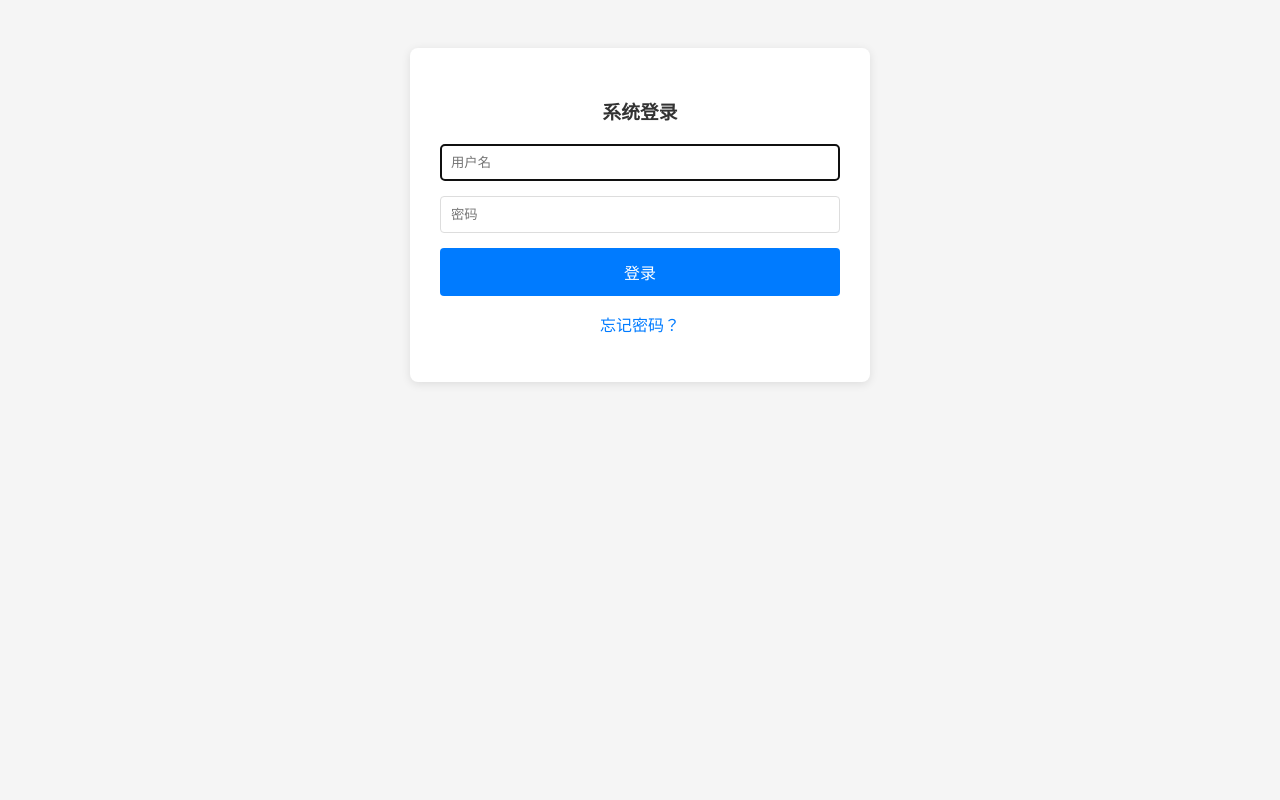
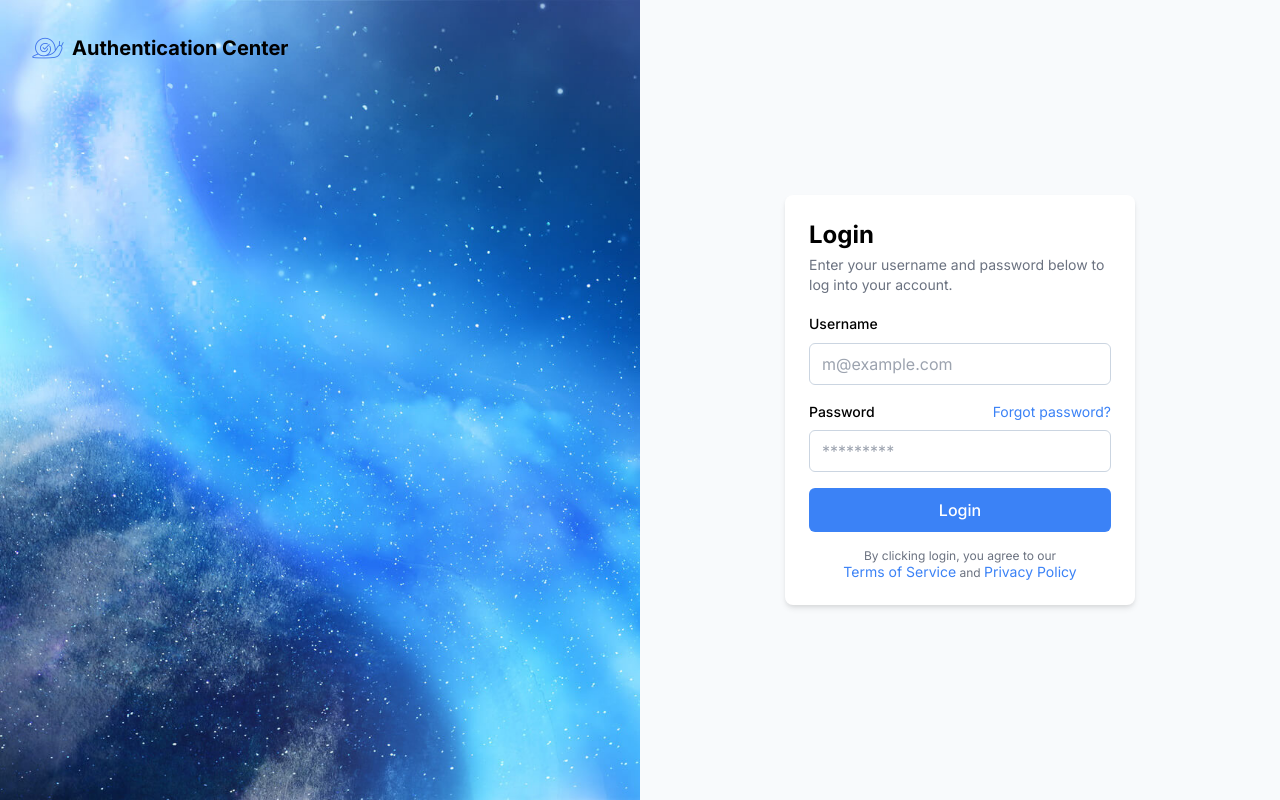
Before and after one commit to haiyinlong/Snail, a Spring app: template authentication/src/main/resources/templates/login.html in a window 1280 px wide. Run offline with Thymeleaf, Linux system fonts and the light colour scheme; the template is opened without the code that fills it, so the values that code supplies are empty; some of the project's set-up classes (security, data sources, template engines, error pages and the like) are left out, and stand-ins take their place; some libraries are stand-ins or nearby versions.

Commit message:
fix: 修改登录界面

```diff
--- a/authentication/src/main/java/com/haiyinlong/snail/authentication/infrastructure/config/SecurityConfig.java
+++ b/authentication/src/main/java/com/haiyinlong/snail/authentication/infrastructure/config/SecurityConfig.java
@@ -17,7 +17,8 @@ public class SecurityConfig {
             .requestMatchers("/oauth2/jwks").permitAll().requestMatchers("/oauth2/.well-known/**").permitAll()
             // 登录和错误页面
             .requestMatchers("/login", "/error", "/connect/logout").permitAll()
-            .requestMatchers("/assets/**", "/css/**", "/js/**", "/images/**", "/favicon.ico", "/default-ui.css")
+            .requestMatchers("/assets/**", "/css/**", "/fonts/**", "/js/**", "/images/**", "/favicon.ico",
+                "/default-ui.css")
             .permitAll()
             // 其他所有请求需要认证
             .anyRequest().authenticated()).oauth2ResourceServer(oauth2 -> oauth2.jwt(jwt -> {
--- /dev/null
+++ b/authentication/src/main/resources/static/css/fonts.css
@@ -0,0 +1,279 @@
+/* cyrillic-ext */
+@font-face {
+    font-family: 'Inter';
+    font-style: normal;
+    font-weight: 400;
+    font-display: swap;
+    src: url('../fonts/Inter-Cyrillic-Ext.woff2') format('woff2');
+    unicode-range: U+0460-052F, U+1C80-1C8A, U+20B4, U+2DE0-2DFF, U+A640-A69F, U+FE2E-FE2F;
+}
+
+/* cyrillic */
+@font-face {
+    font-family: 'Inter';
+    font-style: normal;
+    font-weight: 400;
+    font-display: swap;
+    src: url('../fonts/Inter-Cyrillic.woff2') format('woff2');
+    unicode-range: U+0301, U+0400-045F, U+0490-0491, U+04B0-04B1, U+2116;
+}
+
+/* greek-ext */
+@font-face {
+    font-family: 'Inter';
+    font-style: normal;
+    font-weight: 400;
+    font-display: swap;
+    src: url('../fonts/Inter-Greek-Ext.woff2') format('woff2');
+    unicode-range: U+1F00-1FFF;
+}
+
+/* greek */
+@font-face {
+    font-family: 'Inter';
+    font-style: normal;
+    font-weight: 400;
+    font-display: swap;
+    src: url('../fonts/Inter-Greek.woff2') format('woff2');
+    unicode-range: U+0370-0377, U+037A-037F, U+0384-038A, U+038C, U+038E-03A1, U+03A3-03FF;
+}
+
+/* vietnamese */
+@font-face {
+    font-family: 'Inter';
+    font-style: normal;
+    font-weight: 400;
+    font-display: swap;
+    src: url('../fonts/Inter-Vietnamese.woff2') format('woff2');
+    unicode-range: U+0102-0103, U+0110-0111, U+0128-0129, U+0168-0169, U+01A0-01A1, U+01AF-01B0, U+0300-0301, U+0303-0304, U+0308-0309, U+0323, U+0329, U+1EA0-1EF9, U+20AB;
+}
+
+/* latin-ext */
+@font-face {
+    font-family: 'Inter';
+    font-style: normal;
+    font-weight: 400;
+    font-display: swap;
+    src: url('../fonts/Inter-Latin-Ext.woff2') format('woff2');
+    unicode-range: U+0100-02BA, U+02BD-02C5, U+02C7-02CC, U+02CE-02D7, U+02DD-02FF, U+0304, U+0308, U+0329, U+1D00-1DBF, U+1E00-1E9F, U+1EF2-1EFF, U+2020, U+20A0-20AB, U+20AD-20C0, U+2113, U+2C60-2C7F, U+A720-A7FF;
+}
+
+/* latin */
+@font-face {
+    font-family: 'Inter';
+    font-style: normal;
+    font-weight: 400;
+    font-display: swap;
+    src: url('../fonts/Inter-Latin.woff2') format('woff2');
+    unicode-range: U+0000-00FF, U+0131, U+0152-0153, U+02BB-02BC, U+02C6, U+02DA, U+02DC, U+0304, U+0308, U+0329, U+2000-206F, U+20AC, U+2122, U+2191, U+2193, U+2212, U+2215, U+FEFF, U+FFFD;
+}
+
+/* cyrillic-ext */
+@font-face {
+    font-family: 'Inter';
+    font-style: normal;
+    font-weight: 500;
+    font-display: swap;
+    src: url('../fonts/Inter-Cyrillic-Ext.woff2') format('woff2');
+    unicode-range: U+0460-052F, U+1C80-1C8A, U+20B4, U+2DE0-2DFF, U+A640-A69F, U+FE2E-FE2F;
+}
+
+/* cyrillic */
+@font-face {
+    font-family: 'Inter';
+    font-style: normal;
+    font-weight: 500;
+    font-display: swap;
+    src: url('../fonts/Inter-Cyrillic.woff2') format('woff2');
+    unicode-range: U+0301, U+0400-045F, U+0490-0491, U+04B0-04B1, U+2116;
+}
+
+/* greek-ext */
+@font-face {
+    font-family: 'Inter';
+    font-style: normal;
+    font-weight: 500;
+    font-display: swap;
+    src: url('../fonts/Inter-Greek-Ext.woff2') format('woff2');
+    unicode-range: U+1F00-1FFF;
+}
+
+/* greek */
+@font-face {
+    font-family: 'Inter';
+    font-style: normal;
+    font-weight: 500;
+    font-display: swap;
+    src: url('../fonts/Inter-Greek.woff2') format('woff2');
+    unicode-range: U+0370-0377, U+037A-037F, U+0384-038A, U+038C, U+038E-03A1, U+03A3-03FF;
+}
+
+/* vietnamese */
+@font-face {
+    font-family: 'Inter';
+    font-style: normal;
+    font-weight: 500;
+    font-display: swap;
+    src: url('../fonts/Inter-Vietnamese.woff2') format('woff2');
+    unicode-range: U+0102-0103, U+0110-0111, U+0128-0129, U+0168-0169, U+01A0-01A1, U+01AF-01B0, U+0300-0301, U+0303-0304, U+0308-0309, U+0323, U+0329, U+1EA0-1EF9, U+20AB;
+}
+
+/* latin-ext */
+@font-face {
+    font-family: 'Inter';
+    font-style: normal;
+    font-weight: 500;
+    font-display: swap;
+    src: url('../fonts/Inter-Latin-Ext.woff2') format('woff2');
+    unicode-range: U+0100-02BA, U+02BD-02C5, U+02C7-02CC, U+02CE-02D7, U+02DD-02FF, U+0304, U+0308, U+0329, U+1D00-1DBF, U+1E00-1E9F, U+1EF2-1EFF, U+2020, U+20A0-20AB, U+20AD-20C0, U+2113, U+2C60-2C7F, U+A720-A7FF;
+}
+
+/* latin */
+@font-face {
+    font-family: 'Inter';
+    font-style: normal;
+    font-weight: 500;
+    font-display: swap;
+    src: url('../fonts/Inter-Latin.woff2') format('woff2');
+    unicode-range: U+0000-00FF, U+0131, U+0152-0153, U+02BB-02BC, U+02C6, U+02DA, U+02DC, U+0304, U+0308, U+0329, U+2000-206F, U+20AC, U+2122, U+2191, U+2193, U+2212, U+2215, U+FEFF, U+FFFD;
+}
+
+/* cyrillic-ext */
+@font-face {
+    font-family: 'Inter';
+    font-style: normal;
+    font-weight: 600;
+    font-display: swap;
+    src: url('../fonts/Inter-Cyrillic-Ext.woff2') format('woff2');
+    unicode-range: U+0460-052F, U+1C80-1C8A, U+20B4, U+2DE0-2DFF, U+A640-A69F, U+FE2E-FE2F;
+}
+
+/* cyrillic */
+@font-face {
+    font-family: 'Inter';
+    font-style: normal;
+    font-weight: 600;
+    font-display: swap;
+    src: url('../fonts/Inter-Cyrillic.woff2') format('woff2');
+    unicode-range: U+0301, U+0400-045F, U+0490-0491, U+04B0-04B1, U+2116;
+}
+
+/* greek-ext */
+@font-face {
+    font-family: 'Inter';
+    font-style: normal;
+    font-weight: 600;
+    font-display: swap;
+    src: url('../fonts/Inter-Greek-Ext.woff2') format('woff2');
+    unicode-range: U+1F00-1FFF;
+}
+
+/* greek */
+@font-face {
+    font-family: 'Inter';
+    font-style: normal;
+    font-weight: 600;
+    font-display: swap;
+    src: url('../fonts/Inter-Greek.woff2') format('woff2');
+    unicode-range: U+0370-0377, U+037A-037F, U+0384-038A, U+038C, U+038E-03A1, U+03A3-03FF;
+}
+
+/* vietnamese */
+@font-face {
+    font-family: 'Inter';
+    font-style: normal;
+    font-weight: 600;
+    font-display: swap;
+    src: url('../fonts/Inter-Vietnamese.woff2') format('woff2');
+    unicode-range: U+0102-0103, U+0110-0111, U+0128-0129, U+0168-0169, U+01A0-01A1, U+01AF-01B0, U+0300-0301, U+0303-0304, U+0308-0309, U+0323, U+0329, U+1EA0-1EF9, U+20AB;
+}
+
+/* latin-ext */
+@font-face {
+    font-family: 'Inter';
+    font-style: normal;
+    font-weight: 600;
+    font-display: swap;
+    src: url('../fonts/Inter-Latin-Ext.woff2') format('woff2');
+    unicode-range: U+0100-02BA, U+02BD-02C5, U+02C7-02CC, U+02CE-02D7, U+02DD-02FF, U+0304, U+0308, U+0329, U+1D00-1DBF, U+1E00-1E9F, U+1EF2-1EFF, U+2020, U+20A0-20AB, U+20AD-20C0, U+2113, U+2C60-2C7F, U+A720-A7FF;
+}
+
+/* latin */
+@font-face {
+    font-family: 'Inter';
+    font-style: normal;
+    font-weight: 600;
+    font-display: swap;
+    src: url('../fonts/Inter-Latin.woff2') format('woff2');
+    unicode-range: U+0000-00FF, U+0131, U+0152-0153, U+02BB-02BC, U+02C6, U+02DA, U+02DC, U+0304, U+0308, U+0329, U+2000-206F, U+20AC, U+2122, U+2191, U+2193, U+2212, U+2215, U+FEFF, U+FFFD;
+}
+
+/* cyrillic-ext */
+@font-face {
+    font-family: 'Inter';
+    font-style: normal;
+    font-weight: 700;
+    font-display: swap;
+    src: url('../fonts/Inter-Cyrillic-Ext.woff2') format('woff2');
+    unicode-range: U+0460-052F, U+1C80-1C8A, U+20B4, U+2DE0-2DFF, U+A640-A69F, U+FE2E-FE2F;
+}
+
+/* cyrillic */
+@font-face {
+    font-family: 'Inter';
+    font-style: normal;
+    font-weight: 700;
+    font-display: swap;
+    src: url('../fonts/Inter-Cyrillic.woff2') format('woff2');
+    unicode-range: U+0301, U+0400-045F, U+0490-0491, U+04B0-04B1, U+2116;
+}
+
+/* greek-ext */
+@font-face {
+    font-family: 'Inter';
+    font-style: normal;
+    font-weight: 700;
+    font-display: swap;
+    src: url('../fonts/Inter-Greek-Ext.woff2') format('woff2');
+    unicode-range: U+1F00-1FFF;
+}
+
+/* greek */
+@font-face {
+    font-family: 'Inter';
+    font-style: normal;
+    font-weight: 700;
+    font-display: swap;
+    src: url('../fonts/Inter-Greek.woff2') format('woff2');
+    unicode-range: U+0370-0377, U+037A-037F, U+0384-038A, U+038C, U+038E-03A1, U+03A3-03FF;
+}
+
+/* vietnamese */
+@font-face {
+    font-family: 'Inter';
+    font-style: normal;
+    font-weight: 700;
+    font-display: swap;
+    src: url('../fonts/Inter-Vietnamese.woff2') format('woff2');
+    unicode-range: U+0102-0103, U+0110-0111, U+0128-0129, U+0168-0169, U+01A0-01A1, U+01AF-01B0, U+0300-0301, U+0303-0304, U+0308-0309, U+0323, U+0329, U+1EA0-1EF9, U+20AB;
+}
+
+/* latin-ext */
+@font-face {
+    font-family: 'Inter';
+    font-style: normal;
+    font-weight: 700;
+    font-display: swap;
+    src: url('../fonts/Inter-Latin-Ext.woff2') format('woff2');
+    unicode-range: U+0100-02BA, U+02BD-02C5, U+02C7-02CC, U+02CE-02D7, U+02DD-02FF, U+0304, U+0308, U+0329, U+1D00-1DBF, U+1E00-1E9F, U+1EF2-1EFF, U+2020, U+20A0-20AB, U+20AD-20C0, U+2113, U+2C60-2C7F, U+A720-A7FF;
+}
+
+/* latin */
+@font-face {
+    font-family: 'Inter';
+    font-style: normal;
+    font-weight: 700;
+    font-display: swap;
+    src: url('../fonts/Inter-Latin.woff2') format('woff2');
+    unicode-range: U+0000-00FF, U+0131, U+0152-0153, U+02BB-02BC, U+02C6, U+02DA, U+02DC, U+0304, U+0308, U+0329, U+2000-206F, U+20AC, U+2122, U+2191, U+2193, U+2212, U+2215, U+FEFF, U+FFFD;
+}
--- a/authentication/src/main/resources/templates/login.html
+++ b/authentication/src/main/resources/templates/login.html
@@ -2,8 +2,9 @@
 <html xmlns="http://www.w3.org/1999/xhtml"
       xmlns:th="http://www.thymeleaf.org">
 <head>
-    <title>自定义登录 - 认证中心</title>
+    <title>系统登录 - 认证中心</title>
     <meta charset="UTF-8"/>
+    <meta name="viewport" content="width=device-width, initial-scale=1.0">
     <link rel="shortcut icon" th:href="@{/favicon.ico}" type="image/x-icon">
     <link rel="apple-touch-icon" sizes="180x180"
           th:href="@{/images/apple-touch-icon.png}">
@@ -12,87 +13,174 @@
     <link rel="icon" type="image/png" sizes="16x16"
           th:href="@{/images/favicon-16x16.png}">
     <link rel="manifest" th:href="@{/images/site.webmanifest}">
+    <script src="https://cdn.tailwindcss.com"></script>
+    <link rel="stylesheet" th:href="@{/css/fonts.css}"/>
     <style>
         body {
-            font-family: Arial, sans-serif;
-            padding: 40px;
-            background-color: #f5f5f5;
+            font-family: 'Inter', sans-serif;
+            background-color: #f8fafc;
         }
 
-        .form-container {
-            max-width: 400px;
-            margin: 0 auto;
+        .card {
             background: white;
-            padding: 30px;
-            border-radius: 8px;
-            box-shadow: 0 2px 10px rgba(0, 0, 0, 0.1);
+            border-radius: 0.5rem;
+            box-shadow: 0 4px 6px -1px rgba(0, 0, 0, 0.1), 0 2px 4px -1px rgba(0, 0, 0, 0.06);
         }
 
-        .form-title {
-            text-align: center;
-            margin-bottom: 20px;
-            color: #333;
+        .input-field {
+            display: block;
+            width: 100%;
+            padding: 0.5rem 0.75rem;
+            border: 1px solid #cbd5e1;
+            border-radius: 0.375rem;
+            box-sizing: border-box;
+            transition: border-color 0.15s ease-in-out, box-shadow 0.15s ease-in-out;
         }
 
-        .form-group {
-            margin-bottom: 15px;
+        .input-field:focus {
+            outline: none;
+            border-color: #3b82f6;
+            box-shadow: 0 0 0 3px rgba(59, 130, 246, 0.2);
         }
 
-        input {
-            display: block;
+        .btn-primary {
             width: 100%;
-            padding: 10px;
-            border: 1px solid #ddd;
-            border-radius: 4px;
-            box-sizing: border-box;
+            padding: 0.625rem 1rem;
+            background: #3b82f6;
+            color: white;
+            border: none;
+            border-radius: 0.375rem;
+            cursor: pointer;
+            font-size: 1rem;
+            font-weight: 500;
+            transition: background-color 0.15s ease-in-out;
         }
 
-        button {
-            width: 100%;
-            padding: 12px;
-            background: #007bff;
-            color: white;
-            border: none;
-            border-radius: 4px;
-            cursor: pointer;
-            font-size: 16px;
+        .btn-primary:hover {
+            background: #2563eb;
         }
 
-        button:hover {
-            background: #0056b3;
+        .btn-link {
+            color: #3b82f6;
+            text-decoration: none;
+            background: none;
+            border: none;
+            cursor: pointer;
+            padding: 0;
+            font-size: 0.875rem;
+        }
+
+        .btn-link:hover {
+            text-decoration: underline;
         }
 
         .error-message {
-            color: #dc3545;
-            margin-top: 10px;
+            color: #ef4444;
+            margin-top: 0.5rem;
             text-align: center;
+            font-size: 0.875rem;
         }
 
-        .login-link {
+        .separator {
+            display: flex;
+            align-items: center;
             text-align: center;
-            margin-top: 15px;
+            color: #64748b;
+            font-size: 0.875rem;
         }
 
-        .login-link a {
-            color: #007bff;
-            text-decoration: none;
+        .separator::before,
+        .separator::after {
+            content: '';
+            flex: 1;
+            border-bottom: 1px solid #cbd5e1;
+        }
+
+        .separator::before {
+            margin-right: 0.5rem;
+        }
+
+        .separator::after {
+            margin-left: 0.5rem;
+        }
+
+        .logo-container {
+            display: flex;
+            align-items: center;
+            gap: 0.5rem;
+            font-size: 1.25rem;
+            font-weight: 700;
         }
     </style>
 </head>
 <body>
-<div class="form-container">
-    <h3 class="form-title">系统登录</h3>
-    <!-- 注意：action="/login" 是 Spring Security 默认处理路径 -->
+<div class="w-full h-screen lg:grid lg:min-h-[600px] lg:grid-cols-2 xl:min-h-[800px]">
+    <div class="relative hidden bg-muted lg:block">
+        <img
+                th:src="@{/images/placeholder.jpg}"
+                alt="Image"
+                width="1920"
+                height="1080"
+                class="h-full w-full object-cover dark:brightness-[0.3] dark:grayscale absolute left-0 top-0"
+        >
+        <div class="absolute z-10 left-8 top-8">
+            <div class="logo-container">
+                <img th:src="@{/images/logo.png}" src="/images/logo.png"
+                     alt="Logo" width="32" height="32">
+                <span>Authentication Center</span>
+            </div>
+        </div>
+    </div>
+
+    <div class="flex items-center justify-center py-12">
+        <div class="mx-auto grid w-[350px] gap-6">
+            <div class="card w-full max-w-sm">
+                <div class="p-6 space-y-4">
+                    <div>
+                        <h2 class="text-2xl font-bold">Login</h2>
+                        <p class="text-sm text-gray-500 mt-1">
+                            Enter your username and password below to log into
+                            your
+                            account.
+                        </p>
+                    </div>
+
                     <form th:action="@{/login}" method="post">
-        <div class="form-group">
-            <input type="text" name="username" placeholder="用户名" required
-                   autofocus/>
+                        <div class="space-y-4">
+                            <div class="space-y-2">
+                                <label for="username"
+                                       class="text-sm font-medium">
+                                    Username
+                                </label>
+                                <input
+                                        id="username"
+                                        name="username"
+                                        type="text"
+                                        placeholder="m@example.com"
+                                        required
+                                        class="input-field"
+                                />
                             </div>
-        <div class="form-group">
-            <input type="password" name="password" placeholder="密码" required/>
+
+                            <div class="space-y-2">
+                                <div class="flex items-center justify-between">
+                                    <label for="password"
+                                           class="text-sm font-medium">
+                                        Password
+                                    </label>
+                                    <button type="button" class="btn-link"
+                                            onclick="window.location.href='/forgot-password'">
+                                        Forgot password?
+                                    </button>
                                 </div>
-        <div class="form-group">
-            <button type="submit">登录</button>
+                                <input
+                                        id="password"
+                                        name="password"
+                                        type="password"
+                                        required
+                                        placeholder="*********"
+                                        class="input-field"
+                                />
                             </div>
 
                             <!-- 错误提示 -->
@@ -100,12 +188,26 @@
                                 <p>用户名或密码错误，请重新输入</p>
                             </div>
 
+                            <button type="submit" class="btn-primary">
+                                Login
+                            </button>
+
                             <!-- CSRF保护 -->
-        <input type="hidden" name="_csrf" th:value="${_csrf.token}"/>
+                            <input type="hidden" name="_csrf"
+                                   th:value="${_csrf.token}"/>
+                        </div>
                     </form>
 
-    <div class="login-link">
-        <p><a href="#">忘记密码？</a></p>
+
+                    <p class="text-xs text-center text-gray-500">
+                        By clicking login, you agree to our
+                        <button class="btn-link">Terms of Service</button>
+                        and
+                        <button class="btn-link">Privacy Policy</button>
+                    </p>
+                </div>
+            </div>
+        </div>
     </div>
 </div>
 </body>
```
Also changed, not shown: authentication/src/main/resources/static/fonts/Inter-Cyrillic-Ext.woff2 (added), authentication/src/main/resources/static/fonts/Inter-Cyrillic.woff2 (added), authentication/src/main/resources/static/fonts/Inter-Greek-Ext.woff2 (added), authentication/src/main/resources/static/fonts/Inter-Greek.woff2 (added), authentication/src/main/resources/static/fonts/Inter-Latin-Ext.woff2 (added), authentication/src/main/resources/static/fonts/Inter-Latin.woff2 (added), authentication/src/main/resources/static/fonts/Inter-Vietnamese.woff2 (added), authentication/src/main/resources/static/images/logo.png (added), authentication/src/main/resources/static/images/placeholder.jpg (added). Lines whose indentation alone changed are shown as unchanged.
